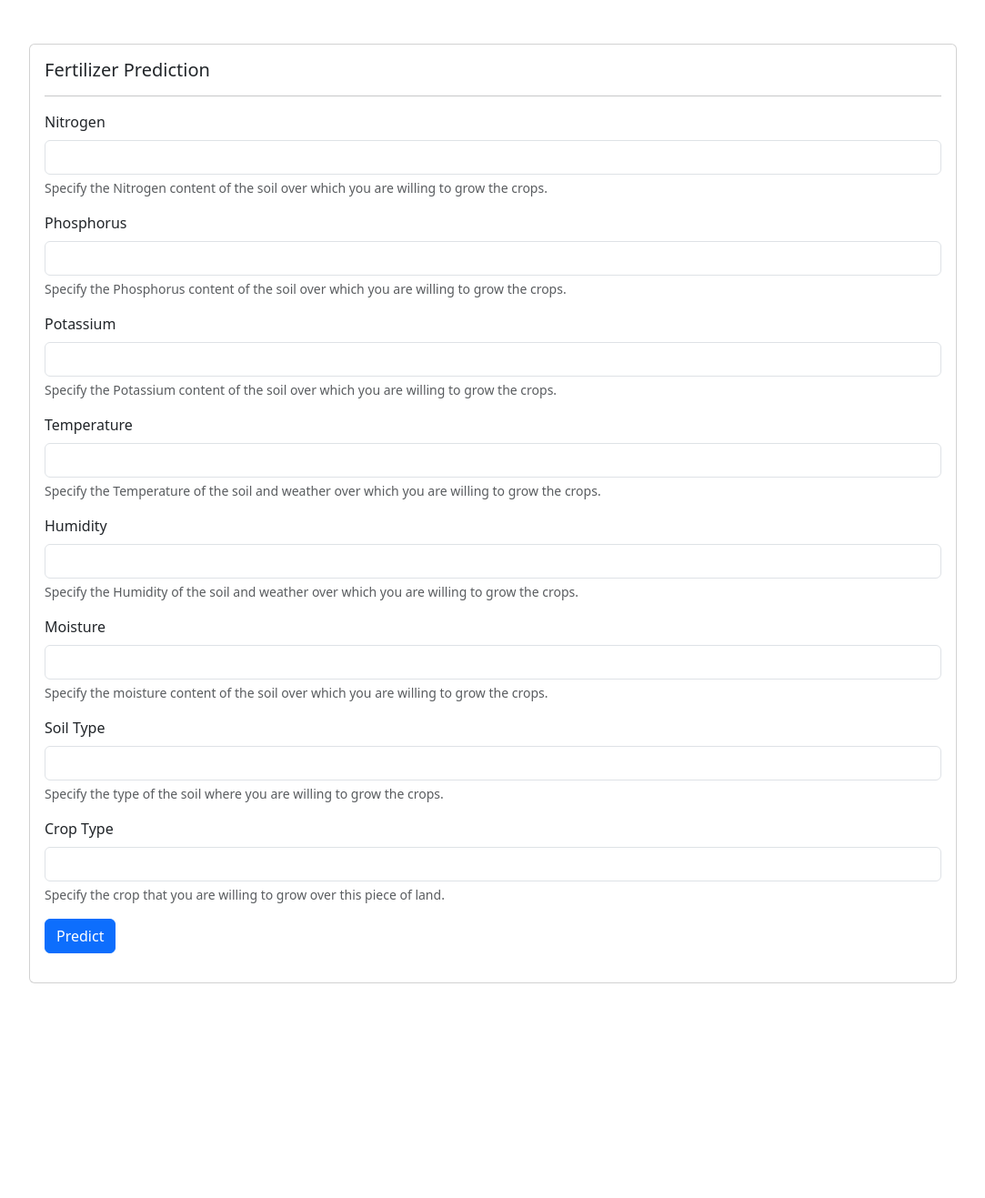
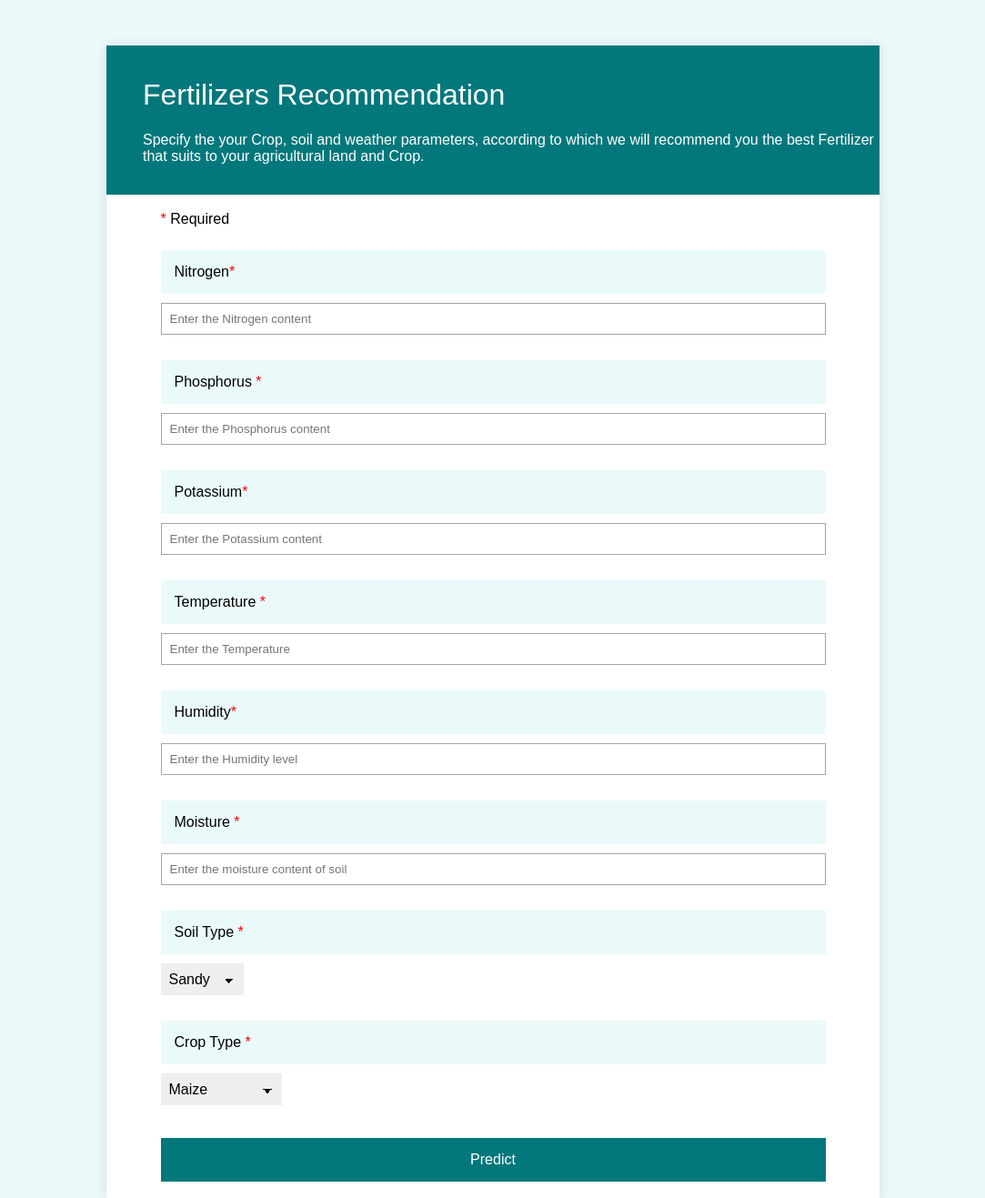
Before and after one commit to adityaiiitL/Mini_Project_2023, a Flask app: page /fertilizer-predict in a window 1280 px wide. Shown: the whole page at 91% size, without its empty margins (98-1181 px from the left). Before the commit the page ends 1081 px from the top, so only its background shows below. Run offline with Flask 3, Linux system fonts and the light colour scheme; parts of the project's set-up code (start-up, migrations or seed data) failed here and were passed over.

Commit message:
forms customized

```diff
--- a/app.py
+++ b/app.py
@@ -141,6 +141,8 @@ def crop_predict():
                 break
 
         print(crop)
+
+        print(nitrogen)
         return render_template('crop_recommendation.html', crop=crop)
 
     return render_template('crop_recommendation.html')
@@ -182,9 +184,10 @@ def fertilizer_predict():
         temperature = request.form.get('temperature')
         humidity = request.form.get('humidity')
         moisture = request.form.get('moisture')
-        soil = request.form.get('soil')
-        crop = request.form.get('crop')
+        soil = str(request.form.get('soil_select'))
+        crop = str(request.form.get('crop_select'))
 
+        print(soil)
         for i in range(5):
             if soil_type[i] == soil:
                 encoded_s = encoded_soil_type[i]
--- a/templates/dashboard.html
+++ b/templates/dashboard.html
@@ -281,7 +281,7 @@
     <section id="contact">
       <footer>
         <div class="logo-div">
-          <div class="logo">
+          <div class="logo" style="width: 5px; height: 120px;">
             <a href="#">
               <img src="../css/AgroAI-logo (1).png" alt="" />
             </a>
--- a/templates/fertilizer_prediction.html
+++ b/templates/fertilizer_prediction.html
@@ -1,103 +1,217 @@
 <html lang="en">
 <head>
-    <meta charset="UTF-8" />
-    <meta http-equiv="X-UA-Compatible" content="IE=edge" />
-    <meta name="viewport" content="width=device-width, initial-scale=1.0" />
-    <title>Document</title>
-    <link
-      href="https://cdn.jsdelivr.net/npm/bootstrap@5.3.0-alpha3/dist/css/bootstrap.min.css"
-      rel="stylesheet"
-      integrity="sha384-KK94CHFLLe+nY2dmCWGMq91rCGa5gtU4mk92HdvYe+M/SXH301p5ILy+dN9+nJOZ"
-      crossorigin="anonymous"
-    />
+  <meta charset="UTF-8">
+  <meta http-equiv="X-UA-Compatible" content="IE=edge">
+  <meta name="viewport" content="width=device-width, initial-scale=1.0">
+  <title>Fertilizers Recommendation</title>
+  <style>
+    * {
+      box-sizing: border-box;
+    }
+    @media screen and (min-width: 1000px){
+      * {
+        box-sizing: border-box;
+      }
+      div.all {
+        margin: auto;
+        max-width: 850px;
+      }
+      body {
+        margin: 0px;
+      }
+      footer {
+        max-width: 850px;
+        margin-bottom: 20px;
+        margin-left: auto;
+        margin-right: auto;
+      }
+      div.main {
+        padding-top: 50px;
+      }
+    }
+
+    span.req {
+      color: red;
+    }
+    p.classy {
+      padding: 15px 0px 15px 15px;
+      border: 0px solid black;
+      margin-bottom: 10px;
+      background-color: #eafafa;
+      font-family: sans-serif;
+      margin-top: 10px;
+    }
+    div.head {
+      background-color: #03787C;
+      padding: 15px 0px 15px 40px;
+      font-family: sans-serif;
+      color: white;
+    }
+    .sass {
+      padding: 9px;
+      border: 1px solid #a6a6a6;
+    }
+    footer {
+      font-size: 0.7em;
+      color: grey;
+      padding: 25px 7% 25px 7%;
+      background-color: rgba(255,255,255,.7);
+    }
+
+    footer a {
+      text-decoration: none;
+      color: #337ab7;
+    }
+
+    div.mass {
+      background-color: #eafafa;
+      padding: 15px 0px 5px 15px;
+      font-family: sans-serif;
+    }
+    p.lass {
+      padding: 10px;
+      border: 1px dotted black; width: 31%;
+      margin-bottom: -15px;
+      background-color: white;
+      padding: 9px 0px 9px 7px;
+    }
+    form {
+      margin: 0% 7% 0% 7%;
+    }
+    body {
+      margin: 0px;
+    }
+    h1 {color: white;
+      font-weight: 400;}
+    div.all {
+      background-color: white;
+      box-shadow: 0px 0px 11px rgba(0,0,0,.12);
+    }
+    body {
+      background-color: #eafafa;
+      font-family: sans-serif;}
+    .button {
+      background-color: #03787C;
+                  border: none;
+                  padding: 15px 15px 15px 15px;
+                  width: 100%;
+                  color: white;
+                  font-size: 16px;
+    }
+    input.sass {
+      width: 100%
+    }
+    input.choice {
+      margin-top: 10px;
+    }
+    select::-ms-expand {
+  display: none;
+}
+select {
+  display: inline-block;
+  box-sizing: border-box;
+  padding: 0.5em 2em 0.5em 0.5em;
+  border: 1px solid #eee;
+  font: inherit;
+  line-height: inherit;
+  -webkit-appearance: none;
+  -moz-appearance: none;
+  -ms-appearance: none;
+  appearance: none;
+  background-repeat: no-repeat;
+  background-image: linear-gradient(45deg, transparent 50%, currentColor 50%), linear-gradient(135deg, currentColor 50%, transparent 50%);
+  background-position: right 15px top 1em, right 10px top 1em;
+  background-size: 5px 5px, 5px 5px;
+}
+  </style>
 </head>
 <body>
-    <div class="container">
-      <!-- Fertilizer Prediction -->
+  <div class="main" style="margin: auto">
+    <div class="all">
+    <div class="form">
+    <div class="head">
+    <h1>Fertilizers Recommendation</h1>
+        Specify the your Crop, soil and weather parameters, according to which we will recommend you the best Fertilizer that suits to your agricultural land and Crop.<br><br></div><br>
+    <form action="" method="POST">
+    <div style="margin-bottom: 25px">
+    <span class="req">* <span style="color: black">Required</span></span>
+    </div>
+    <p class="classy">
+    <label>Nitrogen<span class="req">*</span><br></p>
+    <input type="text" name="nitrogen" placeholder="Enter the Nitrogen content" class="sass"><Br><Br>
+    </label>
 
-      <div class="card m-5">
-        <div class="card-body">
-          <h5 class="card-title">Fertilizer Prediction</h5>
-          <hr class="hr hr-blurry" />
-          <form method="post">
-            <div class="mb-3">
-              <label for="nitrogen" class="form-label">Nitrogen</label>
-              <input type="text" class="form-control" id="nitrogen" name="nitrogen" />
-              <div id="emailHelp" class="form-text">
-                Specify the Nitrogen content of the soil over which you are
-                willing to grow the crops.
-              </div>
-            </div>
-            <div class="mb-3">
-              <label for="phosphorus" class="form-label">Phosphorus</label>
-              <input type="text" class="form-control" id="phosphorus" name="phosphorus" />
-              <div id="emailHelp" class="form-text">
-                Specify the Phosphorus content of the soil over which you are
-                willing to grow the crops.
-              </div>
-            </div>
-            <div class="mb-3">
-              <label for="potassium" class="form-label">Potassium</label>
-              <input type="text" class="form-control" id="potassium" name="potassium" />
-              <div id="emailHelp" class="form-text">
-                Specify the Potassium content of the soil over which you are
-                willing to grow the crops.
-              </div>
-            </div>
-            <div class="mb-3">
-              <label for="temperature" class="form-label">Temperature</label>
-              <input type="text" class="form-control" id="temperature" name="temperature" />
-              <div id="emailHelp" class="form-text">
-                Specify the Temperature of the soil and weather over which you
-                are willing to grow the crops.
-              </div>
-            </div>
-            <div class="mb-3">
-              <label for="humidity" class="form-label">Humidity</label>
-              <input type="text" class="form-control" id="humidity" name="humidity" />
-              <div id="emailHelp" class="form-text">
-                Specify the Humidity of the soil and weather over which you are
-                willing to grow the crops.
-              </div>
-            </div>
-            <div class="mb-3">
-              <label for="moisture" class="form-label">Moisture</label>
-              <input type="text" class="form-control" id="moisture" name="moisture" />
-              <div id="emailHelp" class="form-text">
-                Specify the moisture content of the soil over which you are
-                willing to grow the crops.
-              </div>
-            </div>
-            <div class="mb-3">
-              <label for="soil" class="form-label">Soil Type</label>
-              <input type="text" class="form-control" id="soil" name="soil" />
-              <div id="emailHelp" class="form-text">
-                Specify the type of the soil where you are willing to
-                grow the crops.
-              </div>
-            </div>
-            <div class="mb-3">
-              <label for="crop" class="form-label">Crop Type</label>
-              <input type="text" class="form-control" id="crop" name="crop" />
-              <div id="emailHelp" class="form-text">
-                Specify the crop that you are willing to grow over this piece of
-                land.
-              </div>
-            </div>
-            <button type="submit" class="btn btn-primary">Predict</button>
+    <p class="classy">
+    <label>Phosphorus <span class="req">*</span><br>
+    </p>
+    <input type="text" name="phosphorus" placeholder="Enter the Phosphorus content" class="sass"><br><br>
+    </label>
+
+    <p class="classy">
+      <label>Potassium<span class="req">*</span><br></p>
+      <input type="text" name="potassium" placeholder="Enter the Potassium content" class="sass"><Br><Br>
+      </label>
+
+      <p class="classy">
+      <label>Temperature <span class="req">*</span><br>
+      </p>
+      <input type="text" name="temperature" placeholder="Enter the Temperature" class="sass"><br><br>
+      </label>
+
+      <p class="classy">
+        <label>Humidity<span class="req">*</span><br></p>
+        <input type="text" name="humidity" placeholder="Enter the Humidity level" class="sass"><Br><Br>
+        </label>
+
+        <p class="classy">
+        <label>Moisture <span class="req">*</span><br>
+        </p>
+        <input type="text" name="moisture" placeholder="Enter the moisture content of soil" class="sass"><br><br>
+        </label>
+
+        <p class="classy">
+          <label>Soil Type <span class="req">*</span><br>
+          </p>
+          <select name="soil_select" id="">
+            <option value="Sandy">Sandy</option>
+            <option value="Loamy">Loamy</option>
+            <option value="Black">Black</option>
+            <option value="Red">Red</option>
+            <option value="Clayey">Clayey</option>
+          </select>
+          <br><br>
+          <!-- <input type="text" name="soil" placeholder="Enter the type of Soil" class="sass"><br><br>
+          </label> -->
+
+          <p class="classy">
+            <label>Crop Type <span class="req">*</span><br>
+            </p>
+            <select name="crop_select" id="">
+              <option value="Maize">Maize</option>
+              <option value="Sugarcane">Sugarcane</option>
+              <option value="Cotton">Cotton</option>
+              <option value="Tobacco">Tobacco</option>
+              <option value="Paddy">Paddy</option>
+              <option value="Barley">Barley</option>
+              <option value="Wheat">Wheat</option>
+              <option value="Millets">Millets</option>
+              <option value="Oil Seeds">Oil Seeds</option>
+              <option value="Pulses">Pulses</option>
+              <option value="Ground Nuts">Ground Nuts</option>
+            </select>
+            <br><br><br>
+
+    <button type="submit" class="button">Predict</button><br><br>
+
         {% if fertilizer %}
-            <div class="alert alert-success" role="alert">
+        <p class="classy">
           {{fertilizer}} is the best fertilizer suitable for this land!
-            </div>
+          </p>
         {% endif %}
     </form>
     </div>
     </div>
     </div>
-    <script
-      src="https://cdn.jsdelivr.net/npm/bootstrap@5.3.0-alpha3/dist/js/bootstrap.bundle.min.js"
-      integrity="sha384-ENjdO4Dr2bkBIFxQpeoTz1HIcje39Wm4jDKdf19U8gI4ddQ3GYNS7NTKfAdVQSZe"
-      crossorigin="anonymous"
-    ></script>
+    </div>
 </body>
 </html>
```
Also changed, not shown: css/app.js (added, +44 -0 lines), css/style.css (+117 -0 lines), templates/crop_recommendation.html (+158 -111 lines), css/2392611.jpg (added). Lines whose indentation alone changed are shown as unchanged.
